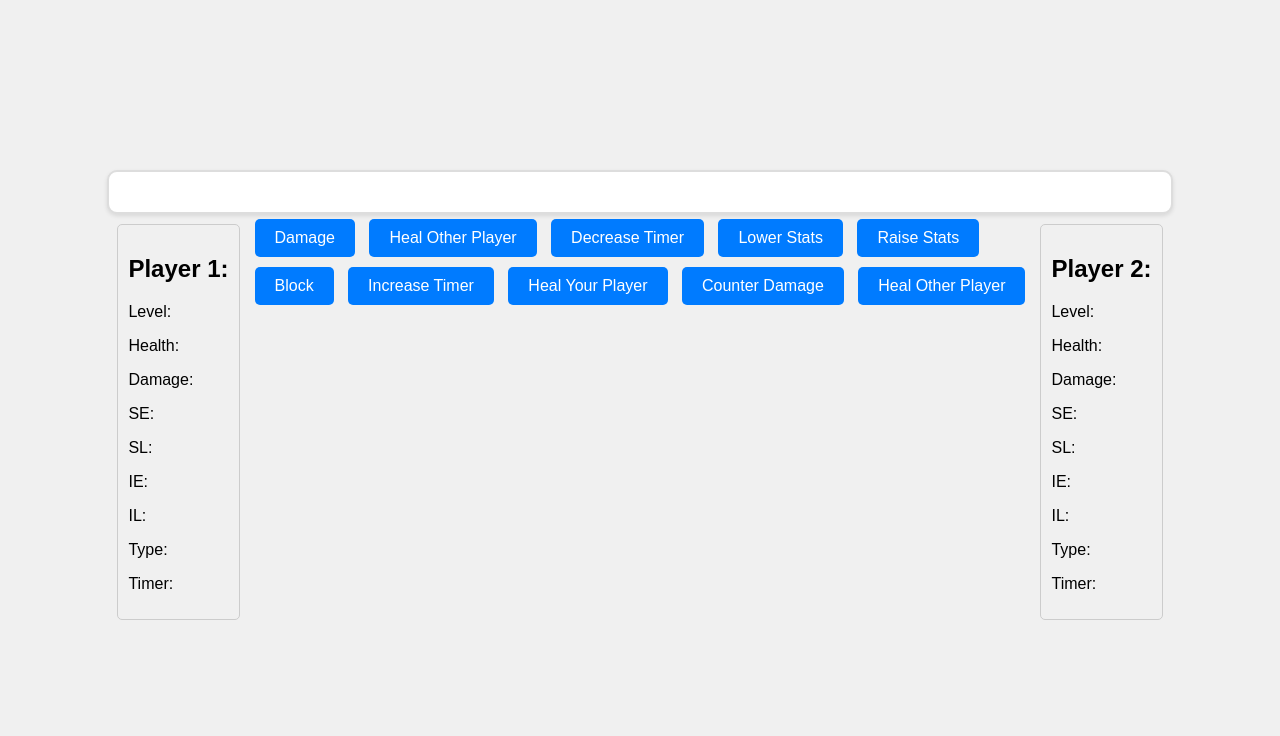
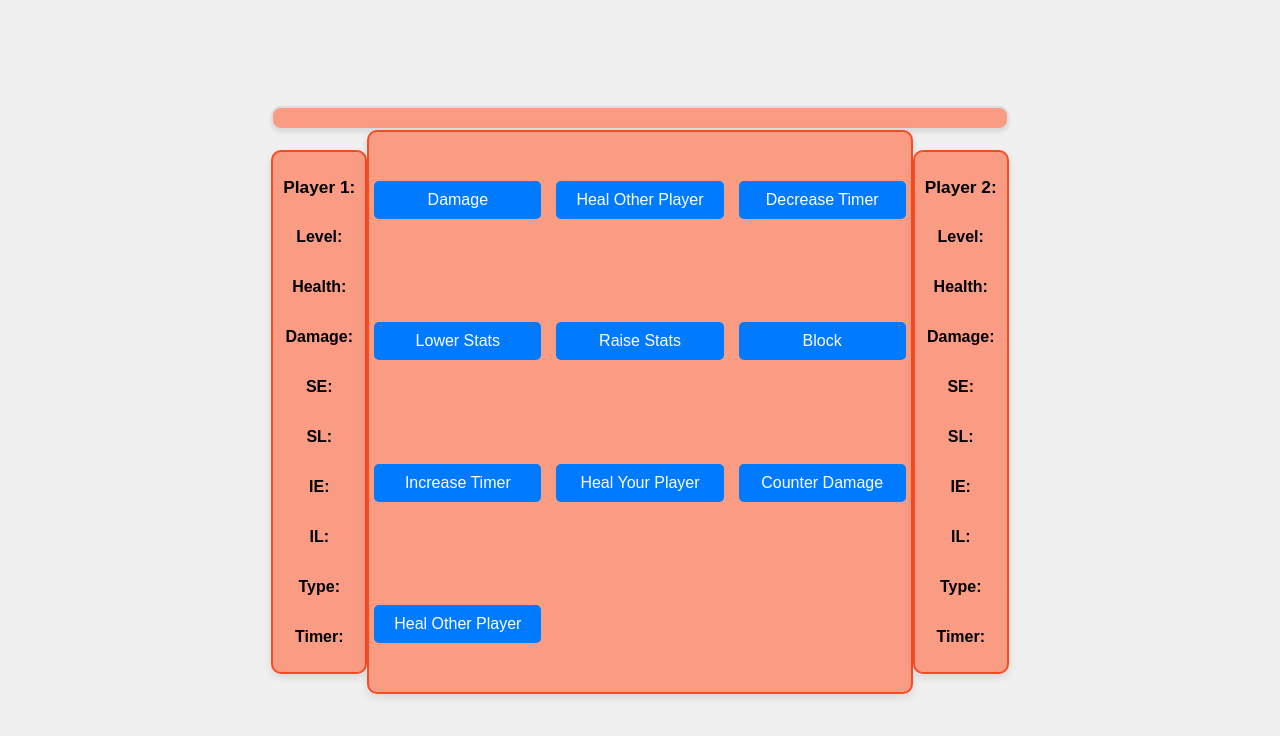
Before and after one commit to dshah130/sonder, a website built with webpack: page public/game/index.html in a window 1280 px wide. Built offline with nearby package versions, Linux system fonts and the light colour scheme; some packages are replaced by stand-ins of ours.

Commit message:
adding game css

```diff
--- a/public/game/index.css
+++ b/public/game/index.css
@@ -13,10 +13,10 @@ body {
     flex-wrap: wrap;
     justify-content: center;
     gap: 10px;
-    padding: 20px;
+    padding: 10px;
     border: 2px solid #ddd;
     border-radius: 10px;
-    background-color: white;
+    background-color: #fa9c84;
     box-shadow: 0 2px 4px rgba(0,0,0,0.1);
     margin: auto;
 }
@@ -31,6 +31,7 @@ button {
     background-color: #007bff;
     color: white;
     transition: background-color 0.3s ease;
+    align-items: center;
 }
 
 button:hover {
@@ -42,23 +43,38 @@ button:active {
 }
 
 .player {
-    border: 1px solid #ccc;
+    border: 2px solid #f74d23;
+    margin: 20px auto;
+    border-radius: 10px;
+    background-color: #fa9c84;
+    box-shadow: 0 4px 8px rgba(0, 0, 0, 0.1);
+    transition: transform 0.2s, box-shadow 0.2s;
+    max-width: 300px;
+    display: grid;
+    flex-direction: column;
+    align-items: center;
+    text-align: center;
+    font-size: 11.5px;
     padding: 10px;
-    margin: 10px;
-    border-radius: 5px;
 }
 
-/* makes sure its playable within all screens */
-@media (max-width: 600px) {
-    button {
-        padding: 8px 16px;
-        font-size: 14px;
-    }
+p {
+    font-weight: 700;
+    font-size: 16px;
+}
 
-    #canvas {
-        width: 90%;
-        margin: auto;
-    }
+.action {
+    background-color: #fa9c84;
+    border: 2px solid #f74d23;
+    box-shadow: 0 4px 8px rgba(0, 0, 0, 0.1);
+    transition: transform 0.2s, box-shadow 0.2s;
+    border-radius: 10px;
+    display: grid;
+    justify-content: space-between;
+    align-items: center;
+    /* padding: 10px; */
+    grid-template-columns: 1fr 1fr 1fr;
+    gap: 5px;
 }
 
 #gameInput{
--- a/public/game/index.html
+++ b/public/game/index.html
@@ -14,7 +14,7 @@
         <div id="canvas">
         </div>
         <div id="gameInput">
-            <div id="timer"></div>
+        <div id="timer"> </div>
         <div id="player1" class="player">
             <h2>Player 1: <span id="player1UID"></span></h2>
             <p>Level: <span id="player1Level"></span></p>
@@ -28,29 +28,17 @@
             <p>Timer: <span id="player1Timer"></span></p>
         </div>
         <div id="PlayersTurn"></div>
-    <div id="actions">
-        <!-- <button id="healButton">Heal Other Player</button>
-        <button id="healOwnButton">Heal Your Player</button>
-        <button id="damageButton">Damage</button>
-        <button id="decreaseTimerButton">Decrease Timer</button>
-        <button id="increaseTimerButton">Increase Timer</button>
-        <button id="lowerStatsButton">Lower Stats</button>
-        <button id="raiseStatsButton">Raise Stats</button>
-        <button id="blockButton">Block</button> -->
-        <div id="intimateActions">
+        <div class= action>
             <button id="damageButton">Damage</button>
             <button id="healButton">Heal Other Player</button>
             <button id="decreaseTimerButton">Decrease Timer</button>
             <button id="lowerStatsButton">Lower Stats</button>
             <button id="raiseStatsButton">Raise Stats</button>
-        </div>
-        <div id="sensitiveActions">
             <button id="blockButton">Block</button>
             <button id="increaseTimerButton">Increase Timer</button>
             <button id="healOwnButton">Heal Your Player</button>
             <button id="damageButton">Counter Damage</button>
             <button id="healButton">Heal Other Player</button>
-        </div>
         </div>
         <div id="player2" class="player">
             <h2>Player 2: <span id="player2UID"></span></h2>
--- a/src/client/game.ts
+++ b/src/client/game.ts
@@ -297,8 +297,8 @@ class MyScene extends Phaser.Scene {
   //Phaser game configuration
   const gameConfig = {
     type: Phaser.AUTO,
-    width: 900,
-    height: 600,
+    width: 1200,
+    height: 700,
     parent: 'canvas',
     scene: [MyScene],
   };
```
Lines whose indentation alone changed are shown as unchanged.
